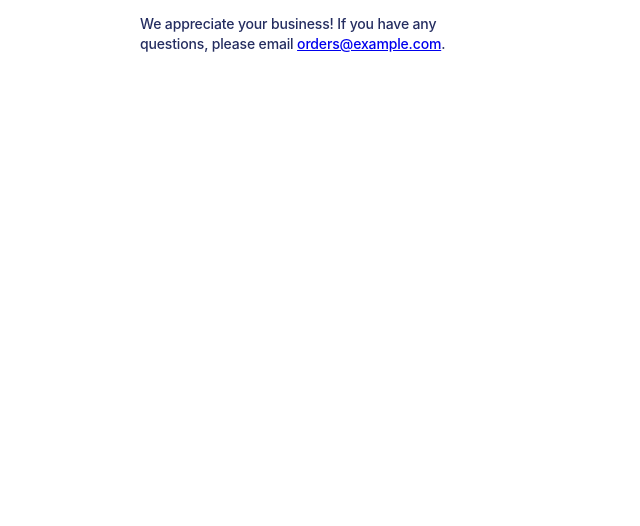
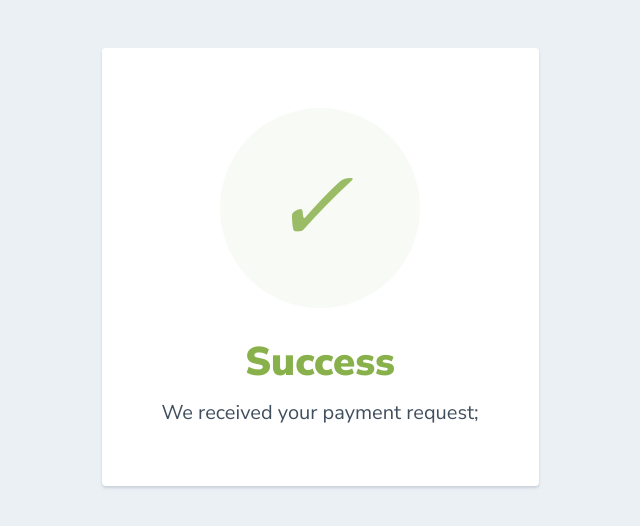
Before and after one commit to karlitaviky811/sa-payments, a website: page success.html in a window 1280 px wide. Shown: the whole page, without its empty margins (320-960 px from the left). Drawn offline with Linux system fonts and the light colour scheme.

Commit message:
fix: redirect

```diff
--- a/index.js
+++ b/index.js
@@ -19,6 +19,7 @@ var cors = require('cors');
 app.set('port', port || 4242);
 app.use(bodyParser.json());
 app.use(bodyParser.urlencoded({ extended: false }));
+var path = require('path');
 app.use(cors());
 
 app.use(function(req, res, next) {
@@ -51,7 +52,7 @@ app.post('/create-checkout-session', async (req, res) => {
       },
     ],
     mode: 'payment',
-    return_url: `${YOUR_DOMAIN}/return.html?session_id={CHECKOUT_SESSION_ID}`,
+    return_url: `${YOUR_DOMAIN}/acepted`,
   });
   res.status(200).json(session)
 
@@ -61,7 +62,8 @@ app.post('/create-checkout-session', async (req, res) => {
 app.get("/acepted", (req, res) => {
   res.header("Access-Control-Allow-Origin", "*");
   res.setHeader("Content-Type", "text/html");
-  fs.readFile('/success.html', (err, data) => {
+
+  fs.readFile(path.join(__dirname,'/success.html'), (err, data) => {
     if(err) {
       console.log(err);
       res.end();
--- a/success.html
+++ b/success.html
@@ -1,15 +1,48 @@
-<!DOCTYPE html>
 <html>
-<head>
-  <title>Thanks for your order!</title>
-  <link rel="stylesheet" href="style.css">
-</head>
-<body>
-  <section>
-    <p>
-      We appreciate your business! If you have any questions, please email
-      <a href="mailto:orders@example.com">orders@example.com</a>.
-    </p>
-  </section>
-</body>
+  <head>
+    <link href="https://fonts.googleapis.com/css?family=Nunito+Sans:400,400i,700,900&display=swap" rel="stylesheet">
+  </head>
+    <style>
+      body {
+        text-align: center;
+        padding: 40px 0;
+        background: #EBF0F5;
+      }
+        h1 {
+          color: #88B04B;
+          font-family: "Nunito Sans", "Helvetica Neue", sans-serif;
+          font-weight: 900;
+          font-size: 40px;
+          margin-bottom: 10px;
+        }
+        p {
+          color: #404F5E;
+          font-family: "Nunito Sans", "Helvetica Neue", sans-serif;
+          font-size:20px;
+          margin: 0;
+        }
+      i {
+        color: #9ABC66;
+        font-size: 100px;
+        line-height: 200px;
+        margin-left:-15px;
+      }
+      .card {
+        background: white;
+        padding: 60px;
+        border-radius: 4px;
+        box-shadow: 0 2px 3px #C8D0D8;
+        display: inline-block;
+        margin: 0 auto;
+      }
+    </style>
+    <body>
+      <div class="card">
+      <div style="border-radius:200px; height:200px; width:200px; background: #F8FAF5; margin:0 auto;">
+        <i class="checkmark">&#x2713;</i>
+      </div>
+        <h1>Success</h1>
+        <p>We received your payment request;<br/>
+      </div>
+    </body>
 </html>
```
Also changed, not shown: return.html (renamed from public/return.html), return.js (renamed from public/return.js).
